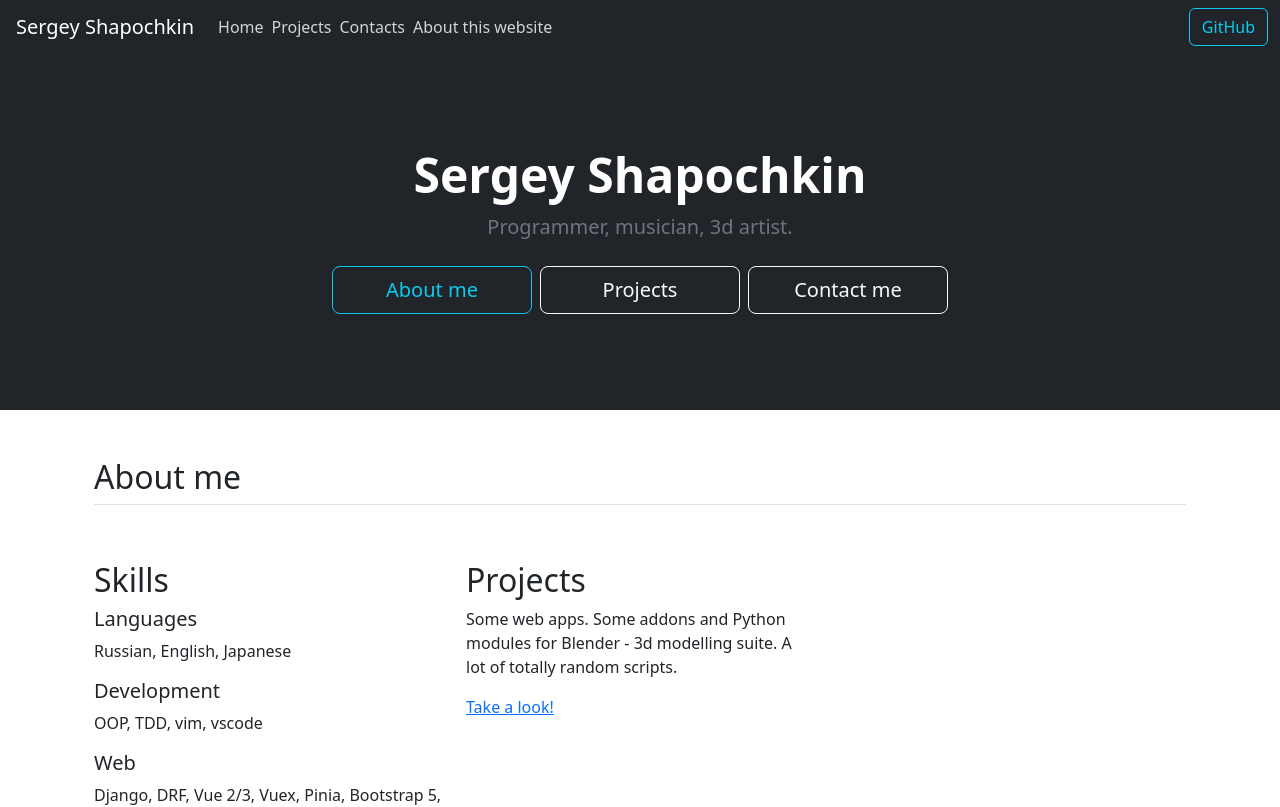
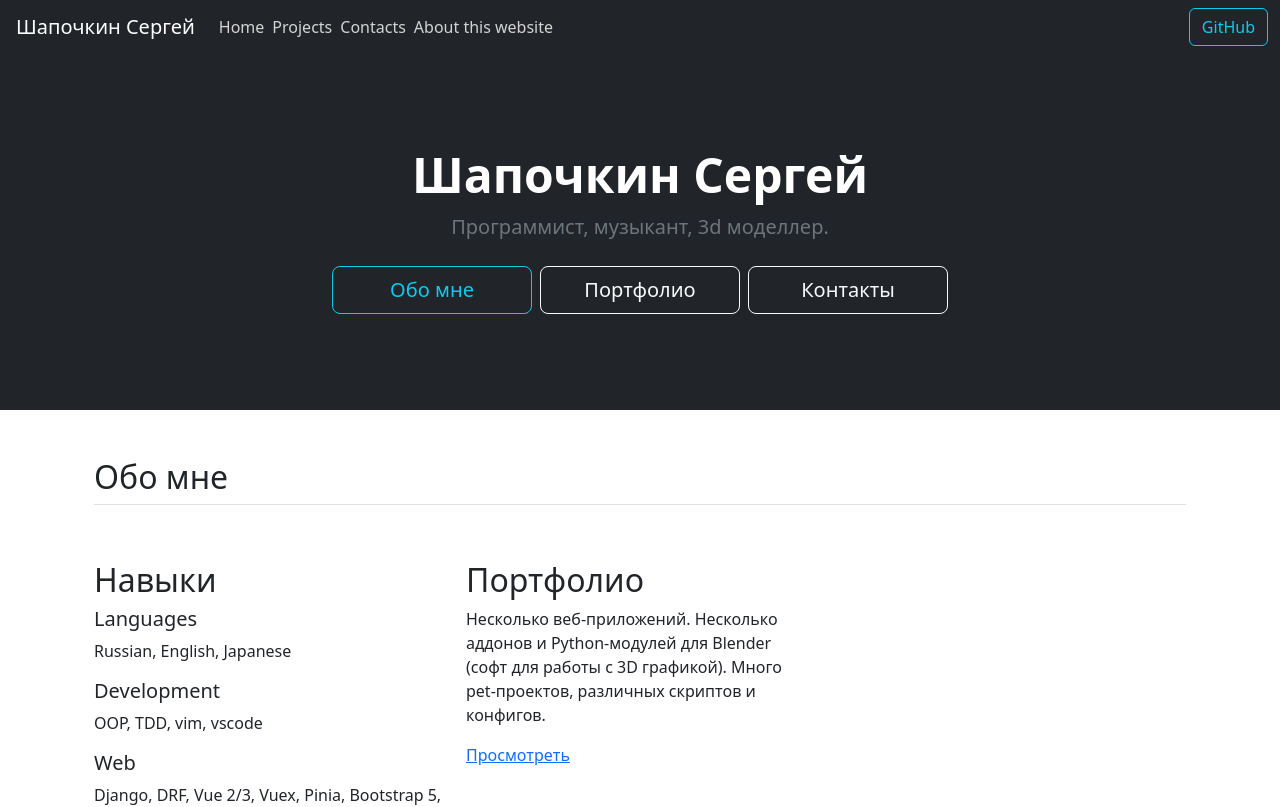
Before and after one commit to 0djentd/portfolio, a Vue app: page /portfolio/ in a window 1280 px wide. Shown: the top 807 px of the page. Built offline with nearby package versions, Linux system fonts and the light colour scheme.

Commit message:
new file:   src/locales.js

```diff
--- a/src/components/AppNavbar.vue
+++ b/src/components/AppNavbar.vue
@@ -11,7 +11,7 @@ export default {
   <nav class="navbar navbar-expand-md navbar-dark fixed-top bg-dark">
     <div class="container-fluid">
       <RouterLink to="/" class="router-link">
-        <a class="navbar-brand" href="#">Sergey Shapochkin</a>
+        <a class="navbar-brand" href="#">{{ $t("welcome.name") }}</a>
       </RouterLink>
       <button
         class="navbar-toggler"
@@ -39,6 +39,7 @@ export default {
     </div>
   </nav>
 </template>
+
 <style>
 .navbar {
   margin-bottom: 20px;
--- /dev/null
+++ b/src/locales.js
@@ -0,0 +1,64 @@
+export const messages = {
+  en: {
+    buttons: {
+      about_me: "About me",
+      projects: "Portfolio",
+      contacts: "Contacts",
+    },
+    welcome: {
+      name: "Sergey Shapochkin",
+      description: "Programmer, musician, 3d artist.",
+      about: {
+        title: "About me",
+        skills: {
+          title: "Skills",
+        },
+        projects: {
+          title: "Portfolio",
+          description:
+            "Some web apps. Some addons and Python modules for Blender - 3d modelling suite. A lot of totally random scripts. ",
+          link: "Take a look!",
+        },
+      },
+    },
+    about: {
+      title: "About this website",
+      description:
+        "This website was built using Vue 3, Pinia, Bootsrap 5, vue-i18n and hosted on GitHub Pages",
+    },
+    contacts: {
+      title: "Contacts",
+    },
+  },
+  ru: {
+    buttons: {
+      about_me: "Обо мне",
+      projects: "Портфолио",
+      contacts: "Контакты",
+    },
+    welcome: {
+      name: "Шапочкин Сергей",
+      description: "Программист, музыкант, 3d моделлер.",
+      about: {
+        title: "Обо мне",
+        skills: {
+          title: "Навыки",
+        },
+        projects: {
+          title: "Портфолио",
+          description:
+            "Несколько веб-приложений. Несколько аддонов и Python-модулей для Blender (софт для работы с 3D графикой). Много pet-проектов, различных скриптов и конфигов.",
+          link: "Просмотреть",
+        },
+      },
+    },
+    about: {
+      title: "Об этом сайте",
+      description:
+        "Этот сайт был сделан с использованием Vue 3, Pinia, Bootsrap 5, vue-i18n и размещен на GitHub Pages.",
+    },
+    contacts: {
+      title: "Контакты",
+    },
+  },
+};
--- a/src/main.ts
+++ b/src/main.ts
@@ -3,10 +3,18 @@ import { createPinia } from "pinia";
 
 import App from "./App.vue";
 import router from "./router";
+import { createI18n } from "vue-i18n";
+import { messages } from "./locales";
 
+const i18n = createI18n({
+  locale: "ru",
+  fallbackLocale: "en",
+  messages,
+});
 const app = createApp(App);
 
 app.use(createPinia());
 app.use(router);
+app.use(i18n);
 
 app.mount("#app");
--- a/src/views/AboutView.vue
+++ b/src/views/AboutView.vue
@@ -5,10 +5,11 @@
         class="row p-4 pb-0 pe-lg-0 pt-lg-5 align-items-center rounded-3 border shadow-lg"
       >
         <div class="col-lg-7 p-3 p-lg-5 pt-lg-3">
-          <h1 class="display-4 fw-bold lh-1">About this website</h1>
+          <h1 class="display-4 fw-bold lh-1">
+            {{ $t("about.title") }}
+          </h1>
           <p class="lead">
-            This website was built using Vue 3, Pinia, Bootsrap 5 and hosted on
-            GitHub Pages
+            {{ $t("about.description") }}
           </p>
         </div>
       </div>
--- a/src/views/ContactsView.vue
+++ b/src/views/ContactsView.vue
@@ -5,7 +5,9 @@
         class="row p-4 pb-0 pe-lg-0 pt-lg-5 align-items-center rounded-3 border shadow-lg"
       >
         <div class="col-lg-7 p-3 p-lg-5 pt-lg-3 pb-4 pt-1">
-          <h3 class="display-4 fw-bold lh-1 mb-4">Contacts</h3>
+          <h3 class="display-4 fw-bold lh-1 mb-4">
+            {{ $t("contacts.title") }}
+          </h3>
           <p>
             Email:
             <a class="lead m-2" href="mailto:0djentd@gmail.com"
--- a/src/views/HomeView.vue
+++ b/src/views/HomeView.vue
@@ -15,9 +15,9 @@ export default {
   <div>
     <div class="bg-dark text-secondary px-4 py-5 text-center">
       <div class="py-5">
-        <h1 class="display-5 fw-bold text-white">Sergey Shapochkin</h1>
+        <h1 class="display-5 fw-bold text-white">{{ $t("welcome.name") }}</h1>
         <div class="col-lg-6 mx-auto">
-          <p class="fs-5 mb-4">Programmer, musician, 3d artist.</p>
+          <p class="fs-5 mb-4">{{ $t("welcome.description") }}</p>
           <div
             class="portfolio-buttons d-grid gap-2 d-sm-flex justify-content-sm-center"
           >
@@ -26,19 +26,19 @@ export default {
               class="btn btn-outline-info btn-lg px-4"
               href="./#about-me"
             >
-              About me
+              {{ $t("buttons.about_me") }}
             </a>
             <RouterLink
               to="/projects"
               class="btn btn-outline-light btn-lg px-4"
             >
-              Projects
+              {{ $t("buttons.projects") }}
             </RouterLink>
             <RouterLink
               to="/contacts"
               class="btn btn-outline-light btn-lg px-4"
             >
-              Contact me
+              {{ $t("buttons.contacts") }}
             </RouterLink>
           </div>
         </div>
@@ -46,26 +46,32 @@ export default {
     </div>
 
     <div class="container px-4 py-5" id="featured-3">
-      <h2 class="pb-2 border-bottom" id="about-me">About me</h2>
+      <h2 class="pb-2 border-bottom" id="about-me">
+        {{ $t("welcome.about.title") }}
+      </h2>
       <div class="row g-4 py-5 row-cols-1 row-cols-lg-3">
         <div class="feature col">
-          <h2>Skills</h2>
+          <h2>
+            {{ $t("welcome.about.skills.title") }}
+          </h2>
           <div v-for="skill in store.skills" :key="skill.id">
             <h5>{{ skill.name }}</h5>
             <p>{{ skill.description }}</p>
           </div>
         </div>
         <div class="feature col">
-          <h2>Projects</h2>
+          <h2>
+            {{ $t("welcome.about.projects.title") }}
+          </h2>
           <p>
-            Some web apps. Some addons and Python modules for Blender - 3d
-            modelling suite. A lot of totally random scripts.
+            {{ $t("welcome.about.projects.description") }}
           </p>
           <RouterLink
             to="/projects"
             class="icon-link d-inline-flex align-items-center"
-            >Take a look!</RouterLink
           >
+            {{ $t("welcome.about.projects.link") }}
+          </RouterLink>
         </div>
         <div class="feature col">
           <h2></h2>
```
